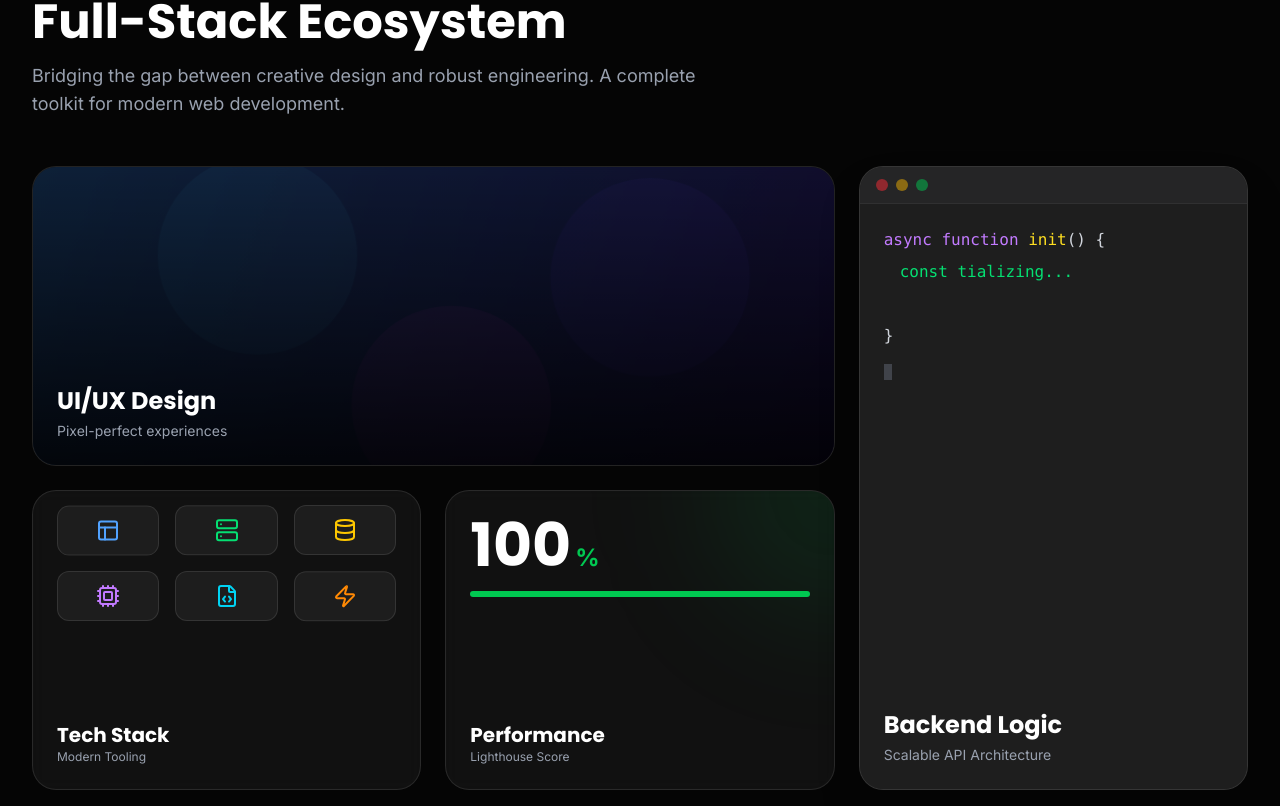
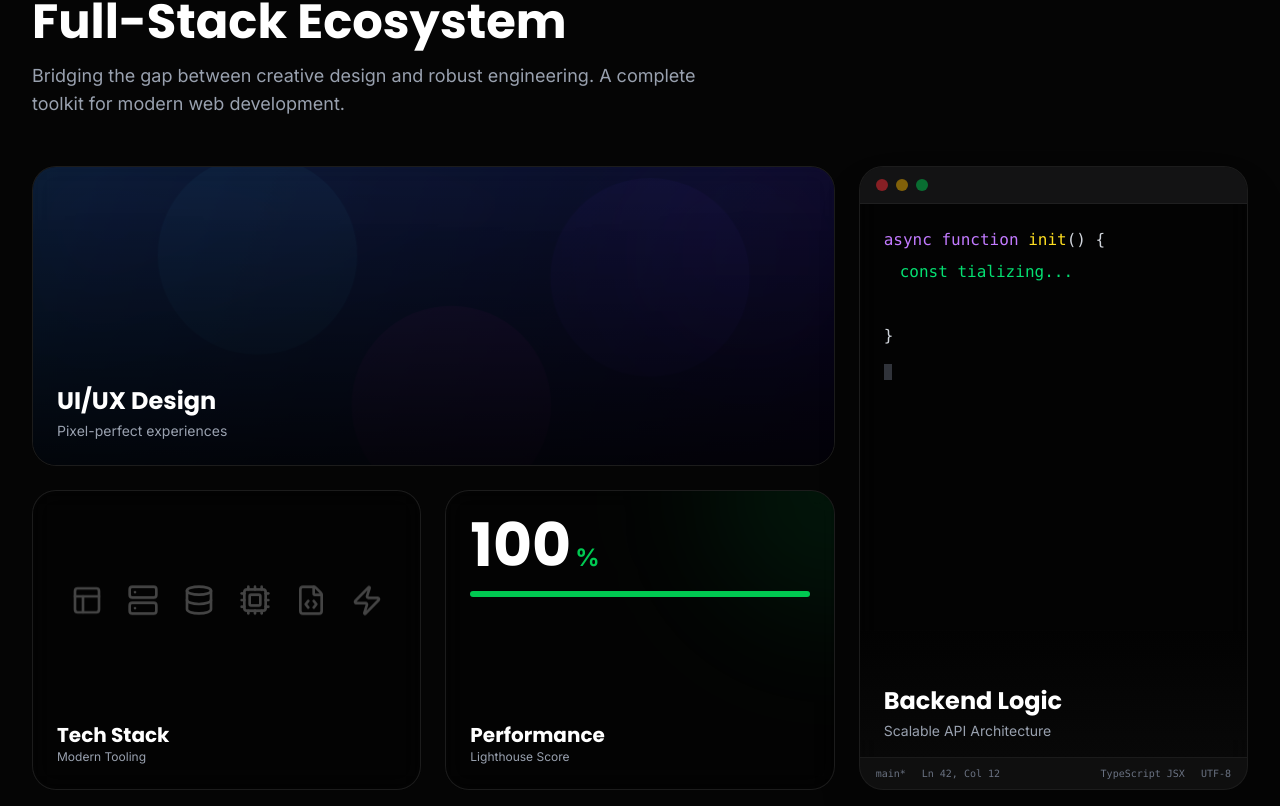
Before and after one commit to Tayyab-Hussayn/portfolio_web, a Next.js app: page / in a window 1280 px wide. Shown: the part 1974-2780 px from the top of the page. Built offline with nearby package versions, Linux system fonts and the light colour scheme.

Commit message:
Perfect BentoGrid section

```diff
--- a/src/components/home/BentoGrid.tsx
+++ b/src/components/home/BentoGrid.tsx
@@ -63,9 +63,11 @@ const VisualCell = () => {
   }, []);
 
   return (
-    <div className="relative w-full h-full overflow-hidden rounded-3xl border border-white/10 bg-[#0a0a0a] group">
+    <div className="relative w-full h-full overflow-hidden rounded-3xl border border-white/10 bg-black/40 backdrop-blur-md hover:border-white/20 transition-colors duration-500 group">
+      <div className="absolute inset-0 w-full h-full bg-gradient-to-br from-violet-600/20 via-transparent to-transparent opacity-50 blur-2xl pointer-events-none" />
+      <div className="absolute -top-10 -right-10 w-64 h-64 bg-indigo-500/10 rounded-full blur-3xl animate-pulse pointer-events-none" />
       <canvas ref={canvasRef} className="absolute inset-0 w-full h-full opacity-60 transition-transform duration-700 group-hover:scale-110" />
-      <div className="absolute inset-0 bg-gradient-to-t from-black/80 to-transparent" />
+      <div className="absolute inset-0 bg-gradient-to-t from-black/80 to-transparent pointer-events-none" />
       <div className="absolute bottom-6 left-6">
         <h3 className="text-2xl font-bold text-white mb-1">UI/UX Design</h3>
         <p className="text-gray-400 text-sm">Pixel-perfect experiences</p>
@@ -92,9 +94,9 @@ const LogicCell = () => {
   }, { scope: codeRef });
 
   return (
-    <div className="relative w-full h-full min-h-[300px] rounded-3xl border border-white/10 bg-[#1e1e1e] overflow-hidden flex flex-col shadow-2xl">
+    <div className="relative w-full h-full min-h-[300px] rounded-3xl border border-white/10 bg-black/40 backdrop-blur-md overflow-hidden flex flex-col shadow-2xl hover:border-white/20 transition-colors duration-500">
       {/* Window Controls */}
-      <div className="flex items-center gap-2 px-4 py-3 border-b border-white/5 bg-[#252526]">
+      <div className="flex items-center gap-2 px-4 py-3 border-b border-white/5 bg-[#252526]/50">
         <div className="w-3 h-3 rounded-full bg-red-500/50" />
         <div className="w-3 h-3 rounded-full bg-yellow-500/50" />
         <div className="w-3 h-3 rounded-full bg-green-500/50" />
@@ -109,11 +111,19 @@ const LogicCell = () => {
         <div className="mt-4 animate-pulse w-2 h-4 bg-gray-500/50" />
       </div>
 
-      <div className="absolute bottom-0 inset-x-0 h-32 bg-gradient-to-t from-[#1e1e1e] to-transparent pointer-events-none" />
+      <div className="absolute bottom-8 inset-x-0 h-32 bg-gradient-to-t from-[#1e1e1e]/20 to-transparent pointer-events-none" />
 
-      <div className="absolute bottom-6 left-6 z-10">
+      <div className="absolute bottom-12 left-6 z-10">
         <h3 className="text-2xl font-bold text-white mb-1">Backend Logic</h3>
         <p className="text-gray-400 text-sm">Scalable API Architecture</p>
+      </div>
+
+      {/* Status Bar */}
+      <div className="w-full h-8 bg-white/5 border-t border-white/5 flex items-center px-4 text-[10px] text-gray-500 font-mono gap-4 mt-auto">
+        <span>main*</span>
+        <span>Ln 42, Col 12</span>
+        <span className="ml-auto">TypeScript JSX</span>
+        <span>UTF-8</span>
       </div>
     </div>
   );
@@ -137,21 +147,21 @@ const StackCell = () => {
   }, { scope: containerRef });
 
   return (
-    <div ref={containerRef} className="relative w-full h-full min-h-[200px] rounded-3xl border border-white/10 bg-white/5 backdrop-blur-sm p-6 flex flex-col justify-between overflow-hidden group">
-      <div className="grid grid-cols-3 gap-4 relative z-10">
-        <div className="stack-icon p-3 rounded-xl bg-white/5 border border-white/10 flex items-center justify-center text-blue-400"><Layout className="w-6 h-6" /></div>
-        <div className="stack-icon p-3 rounded-xl bg-white/5 border border-white/10 flex items-center justify-center text-green-400"><Server className="w-6 h-6" /></div>
-        <div className="stack-icon p-3 rounded-xl bg-white/5 border border-white/10 flex items-center justify-center text-yellow-400"><Database className="w-6 h-6" /></div>
-        <div className="stack-icon p-3 rounded-xl bg-white/5 border border-white/10 flex items-center justify-center text-purple-400"><Cpu className="w-6 h-6" /></div>
-        <div className="stack-icon p-3 rounded-xl bg-white/5 border border-white/10 flex items-center justify-center text-cyan-400"><FileCode className="w-6 h-6" /></div>
-        <div className="stack-icon p-3 rounded-xl bg-white/5 border border-white/10 flex items-center justify-center text-orange-400"><Zap className="w-6 h-6" /></div>
+    <div ref={containerRef} className="relative w-full h-full min-h-[200px] rounded-3xl border border-white/10 bg-black/40 backdrop-blur-md hover:border-white/20 transition-colors duration-500 p-6 flex flex-col justify-between overflow-hidden group">
+      <div className="flex flex-wrap gap-6 justify-center items-center relative z-10 h-full content-center">
+        <div className="stack-icon transition-all duration-300 ease-out text-gray-500 opacity-60 grayscale hover:text-white hover:opacity-100 hover:scale-110 hover:grayscale-0"><Layout className="w-8 h-8" /></div>
+        <div className="stack-icon transition-all duration-300 ease-out text-gray-500 opacity-60 grayscale hover:text-white hover:opacity-100 hover:scale-110 hover:grayscale-0"><Server className="w-8 h-8" /></div>
+        <div className="stack-icon transition-all duration-300 ease-out text-gray-500 opacity-60 grayscale hover:text-white hover:opacity-100 hover:scale-110 hover:grayscale-0"><Database className="w-8 h-8" /></div>
+        <div className="stack-icon transition-all duration-300 ease-out text-gray-500 opacity-60 grayscale hover:text-white hover:opacity-100 hover:scale-110 hover:grayscale-0"><Cpu className="w-8 h-8" /></div>
+        <div className="stack-icon transition-all duration-300 ease-out text-gray-500 opacity-60 grayscale hover:text-white hover:opacity-100 hover:scale-110 hover:grayscale-0"><FileCode className="w-8 h-8" /></div>
+        <div className="stack-icon transition-all duration-300 ease-out text-gray-500 opacity-60 grayscale hover:text-white hover:opacity-100 hover:scale-110 hover:grayscale-0"><Zap className="w-8 h-8" /></div>
       </div>
       <div className="mt-4">
         <h3 className="text-xl font-bold text-white">Tech Stack</h3>
         <p className="text-gray-400 text-xs">Modern Tooling</p>
       </div>
       {/* Hover Glow */}
-      <div className="absolute inset-0 bg-blue-500/20 blur-3xl opacity-0 group-hover:opacity-100 transition-opacity duration-500 pointer-events-none" />
+      <div className="absolute inset-0 bg-blue-500/10 blur-3xl opacity-0 group-hover:opacity-100 transition-opacity duration-500 pointer-events-none" />
     </div>
   );
 };
@@ -179,7 +189,7 @@ const PerfCell = () => {
   }, { scope: countRef });
 
   return (
-    <div className="relative w-full h-full min-h-[200px] rounded-3xl border border-white/10 bg-white/5 backdrop-blur-sm p-6 flex flex-col justify-between group overflow-hidden">
+    <div className="relative w-full h-full min-h-[200px] rounded-3xl border border-white/10 bg-black/40 backdrop-blur-md hover:border-white/20 transition-colors duration-500 p-6 flex flex-col justify-between group overflow-hidden">
       <div className="absolute top-0 right-0 p-32 bg-green-500/10 rounded-full blur-3xl -translate-y-1/2 translate-x-1/2 group-hover:bg-green-500/20 transition-colors" />
 
       <div className="relative z-10">
```
